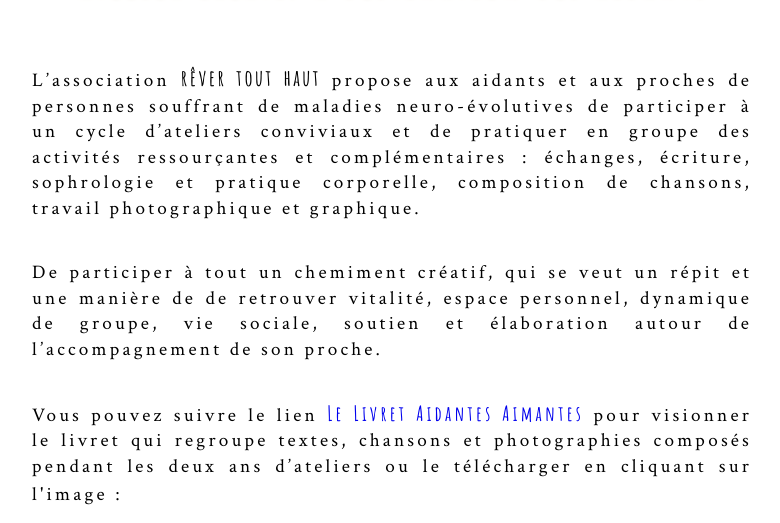
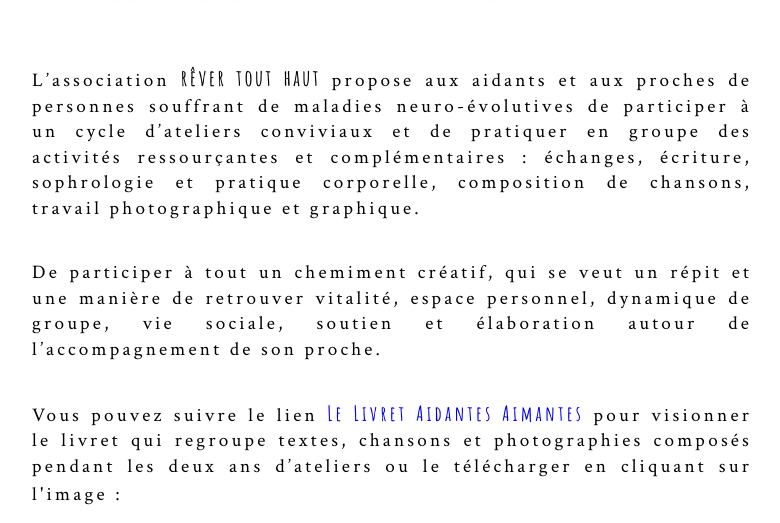
Before and after one commit to leshnik/revertouthaut, a Jekyll site: the page built from aidants-aimants.md, in a window 1280 px wide and 900 px high, scrolled down 429 px, cut to the strip 0-523 px from the top of the window. Shown: the whole strip, without its empty margins (248-1028 px from the left). Built offline with Jekyll 4.4.1, drawn with Linux system fonts in a browser that asks for light colours.

Commit message:
cut double word de de aidants-aimants

```diff
--- a/aidants-aimants.md
+++ b/aidants-aimants.md
@@ -9,7 +9,7 @@ tags: [aidants, journée nationale des aidants]
 <h2>atelier créatif à destination des aidants</h2>
 <p class="intro-text">L’association <span class="rever-typog">rêver tout haut</span> propose aux aidants et aux proches de personnes souffrant de maladies neuro-évolutives de participer à un cycle d’ateliers conviviaux et de pratiquer en groupe des activités ressourçantes et complémentaires : échanges, écriture, sophrologie et pratique corporelle, composition de chansons, travail photographique et graphique.</p>
 
-<p class="intro-text">De participer à tout un chemiment créatif, qui se veut un répit et une manière de de retrouver vitalité, espace personnel, dynamique de groupe, vie sociale, soutien et élaboration autour de l’accompagnement de son proche.
+<p class="intro-text">De participer à tout un chemiment créatif, qui se veut un répit et une manière de retrouver vitalité, espace personnel, dynamique de groupe, vie sociale, soutien et élaboration autour de l’accompagnement de son proche.
 </p>
 
 <p class="intro-text">Vous pouvez suivre le lien <a href="aidantes-aimantes-le-livret">Le Livret Aidantes Aimantes</a> pour visionner le livret qui regroupe textes, chansons et photographies composés pendant les deux ans d’ateliers ou le télécharger en cliquant sur l'image&nbsp;: <a href="Aidantes Aimantes_compressed.pdf" download="Aidantes Aimantes_Le livret"><div class="center-block"><img src="https://res.cloudinary.com/dnxcesebo/image/upload/v1672376092/le_livret_aidantes_aimantes_p1_rehewk.png"></div></a>
```
